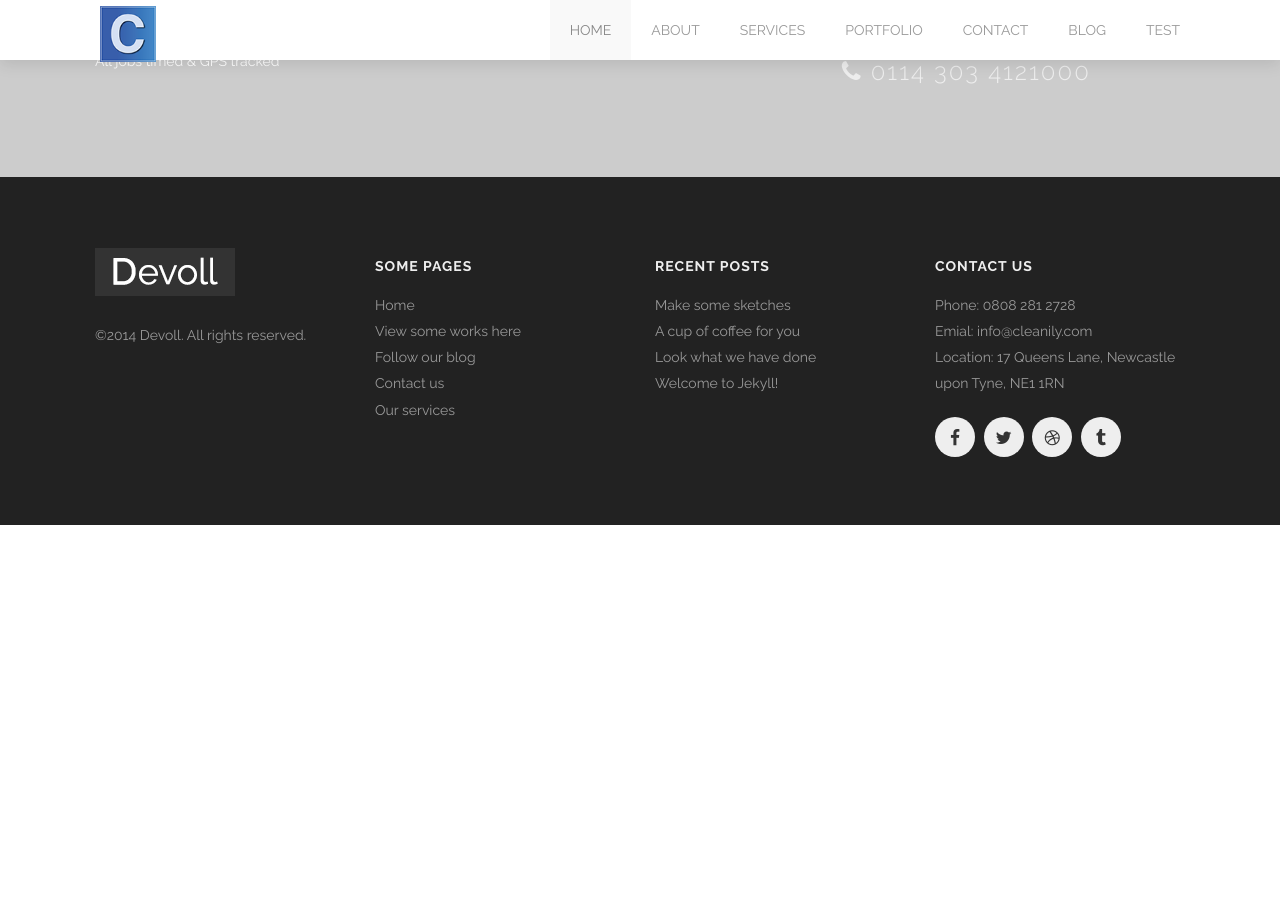
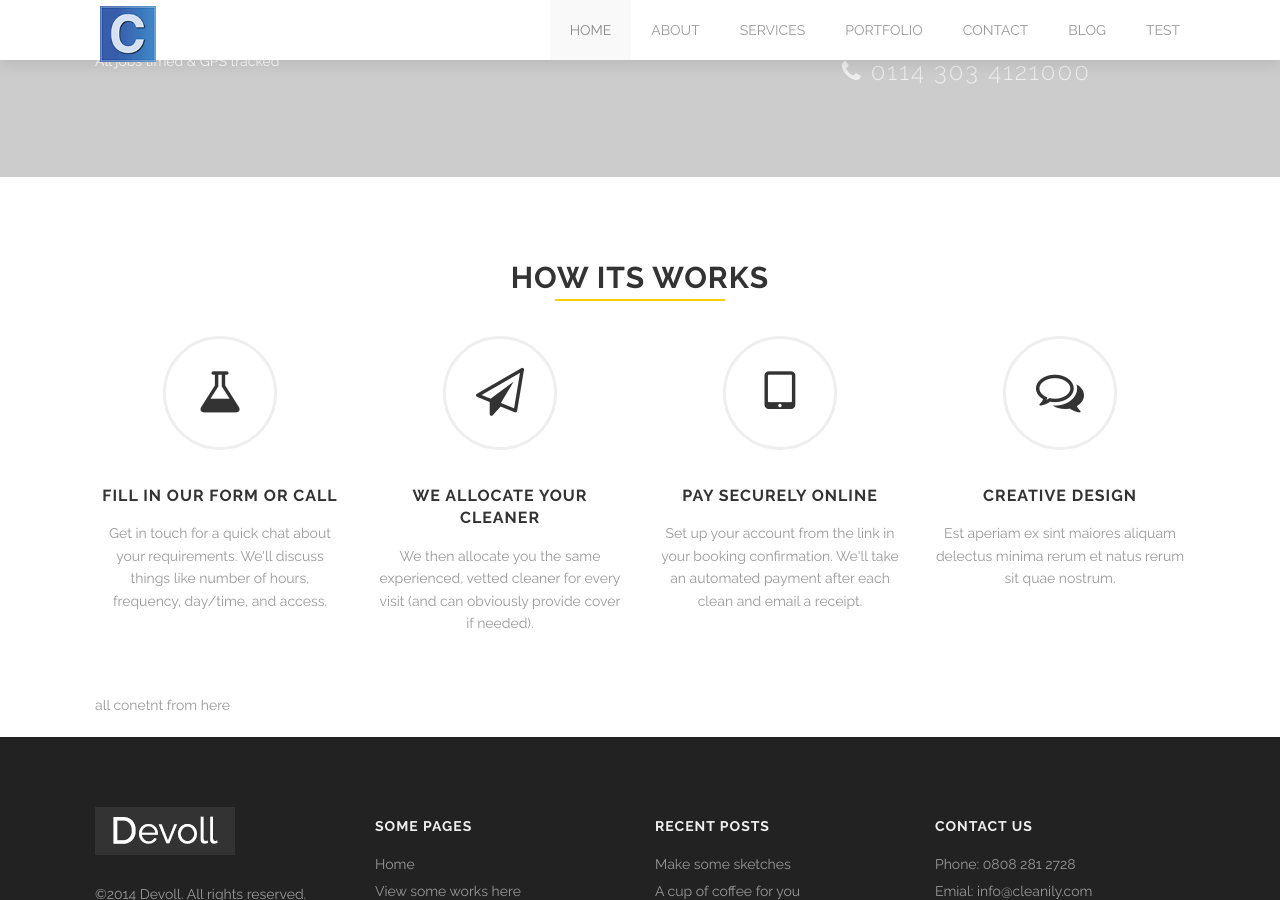
Before and after one commit to webuimaker/edward, a Jekyll site: the page built from index.html, in a window 1280 px wide and 900 px high, scrolled down 573 px. Built offline with Jekyll 4.4.1, drawn with Linux system fonts in a browser that asks for light colours; before the commit the page ends 1098 px from its top, so only the background shows below that.

Commit message:
added how its work

```diff
--- /dev/null
+++ b/_includes/howitswork.html
@@ -0,0 +1,28 @@
+<div class="four spacing"></div>
+<div class="mod modSectionHeader ">
+  <div class="special-title centered-text">
+    <h2 style="color: ;">{{ page.howitsWorks.sectionTitle:}}</h2>
+  </div>
+
+</div>
+<div class=" spacing"></div>
+<div class="row">
+	 {% for works in page.howitsWorks.works %}
+	  <div class="medium-3 large-3 columns">
+		<div class='fadein mod modIconText' data-delay='0'>
+		  <div class='icon-text-circle'>
+			<i class='{{works.icon}}'></i>
+			<h3>{{ works.title }}</h3>
+			<p>{{ works.desc }}</p>
+		  </div>
+		  <div class='two spacing'></div>
+		</div>
+	  </div>
+	 {% endfor %}
+</div>
+<div class="row">
+	 <div class="medium-12 columns">
+	{{ page.howitsWorks.content}}
+	</div>
+</div>
+<div class=" spacing"></div>
--- a/_layouts/home.html
+++ b/_layouts/home.html
@@ -95,3 +95,4 @@ layout: default
     </ul>
   </div>
 </div>
+{% include howitswork.html %}
--- a/index.html
+++ b/index.html
@@ -35,4 +35,20 @@ slides:
     heading: GET IN TOUCH TODAY
     subHeading: Tell us about your cleaning needs and we’ll get straight back
 contactNumber: 0114 303 4121000
+howitsWorks:
+  sectionTitle: "How Its works"
+  works:
+    - icon: "fa fa-flask"
+      title: "Fill in our form or call"
+      desc: "Get in touch for a quick chat about your requirements. We'll discuss things like number of hours, frequency, day/time, and access."
+    - icon: "fa fa-paper-plane-o"
+      title: "We allocate your cleaner"
+      desc: "We then allocate you the same experienced, vetted cleaner for every visit (and can obviously provide cover if needed)."
+    - icon: "fa fa-tablet"
+      title: "Pay securely online"
+      desc: "Set up your account from the link in your booking confirmation. We'll take an automated payment after each clean and email a receipt."
+    - icon: "fa fa-comments-o"
+      title: "Creative design"
+      desc: "Est aperiam ex sint maiores aliquam delectus minima rerum et natus rerum sit quae nostrum."
+  content: "all conetnt from here "
 ---
```
Also changed, not shown: admin/config.yml (+9 -1 lines).
